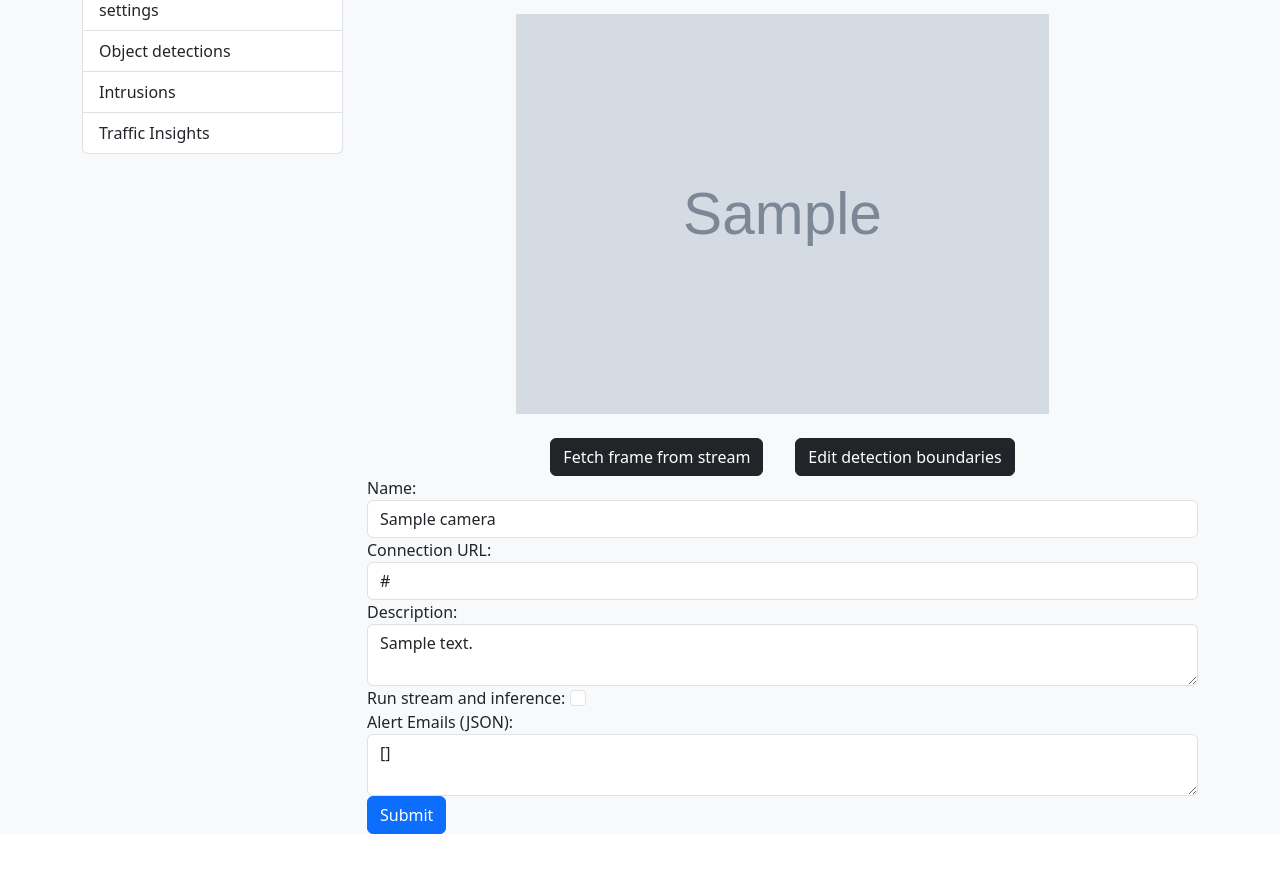
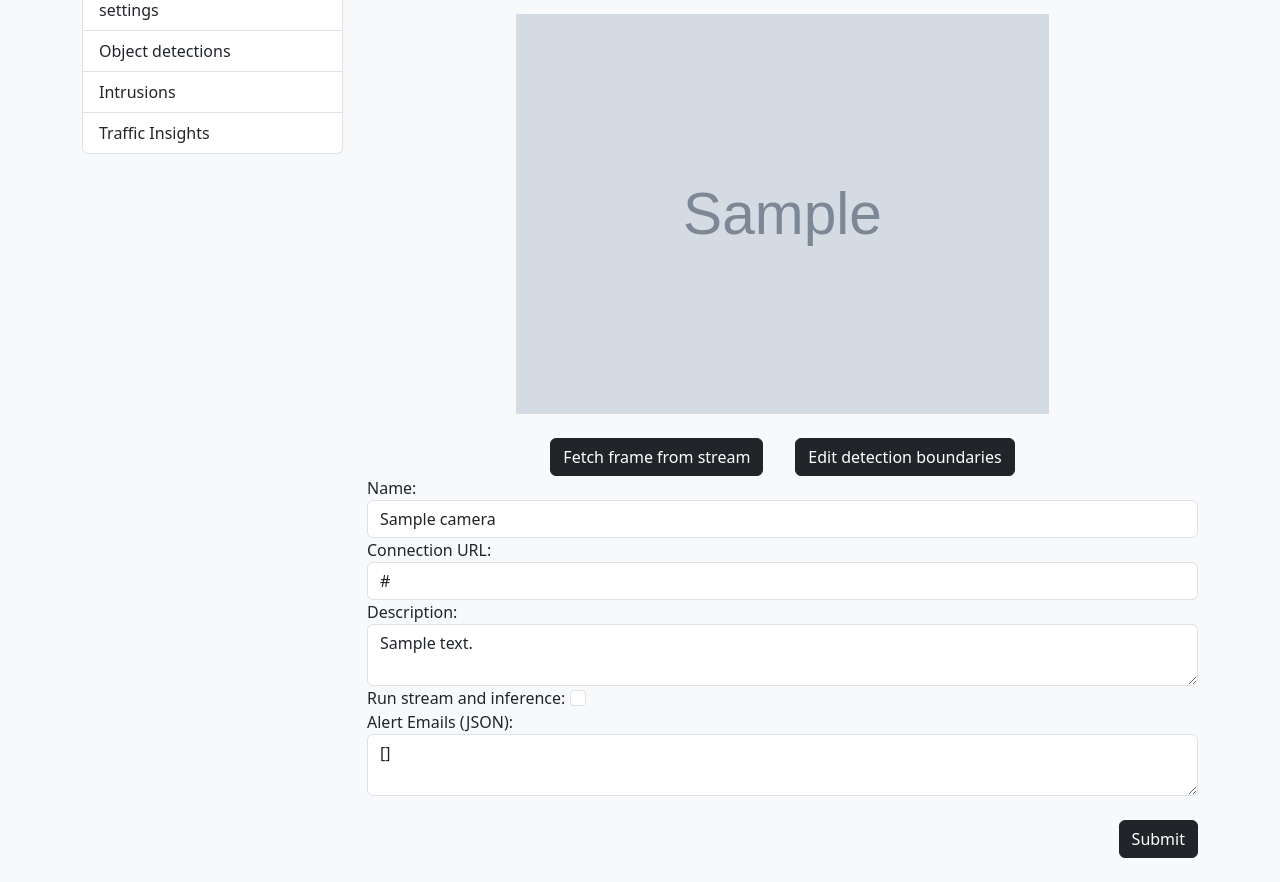
Before and after one commit to Aditya-1208/SurveilHub, a Flask app: template app/templates/camera/settings.html in a window 1280 px wide. Shown: the part 114-996 px from the top of the page. Before the commit the page ends 948 px from the top, so only its background shows below. Run offline with Flask 3, Linux system fonts and the light colour scheme; the template is opened without the code that fills it: most values are stand-ins (such as "Sample title", 1, 10 or a date in 2020); grey boxes marked "Sample" are stand-in pictures; parts of the project's set-up code (start-up, migrations or seed data) failed here and were passed over.

Commit message:
fix typos

```diff
--- a/app/templates/camera/settings.html
+++ b/app/templates/camera/settings.html
@@ -5,7 +5,7 @@
     Camera and detection settings
 </h3>
 
-<form method="POST" action="{{ url_for('update_camera', camera_id=camera.id) }}" class="mt-3">
+<form method="POST" action="{{ url_for('update_camera', camera_id=camera.id) }}" class="mt-3 pb-4">
     <div class="container d-flex flex-column">
         <img src="{% if camera.image_path %}/static/camera/reference_images/{{ camera.image_path }}{% else %}/static/images/default.jpg{% endif %}"
             class="card-img-top mb-4" alt="...">
@@ -42,13 +42,14 @@
     <input type="hidden" id="line_points" name="line_points" value="{{ camera.get_line_points() | tojson }}">
     <input type="hidden" id="polygon_points" name="polygon_points" value="{{ camera.get_polygon_points() | tojson }}">
 
-    <div class="form-group">
+    <div class="form-group mb-4">
         <label for="alert_emails">Alert Emails (JSON):</label>
         <textarea id="alert_emails" name="alert_emails"
             class="form-control">{{ camera.get_alert_emails() | tojson }}</textarea>
     </div>
-
-    <button type="submit" class="btn btn-primary">Submit</button>
+    <div class="d-flex justify-content-end">
+        <button type="submit" class="btn btn-dark">Submit</button>
+    </div>
 </form>
 
 <style>
--- a/app/templates/main_dashboard.html
+++ b/app/templates/main_dashboard.html
@@ -6,7 +6,7 @@
 <div class="row">
     <div class="col-md-12 d-flex justify-content-between align-items-center mb-4">
         <h2 class="d-inline-block">All Cameras</h2>
-        <a href="{{ url_for('create_camera_page') }}" class="btn btn-   ">Create Camera</a>
+        <a href="{{ url_for('create_camera_page') }}" class="btn btn-dark">Create Camera</a>
     </div>
 
     <!-- List of cameras -->
@@ -18,7 +18,7 @@
             <div class="card-body">
                 <h5 class="card-title">{{ camera.name }}</h5>
                 <p class="card-text">{{ camera.description }}</p>
-                <a href="{{ url_for('view_camera', camera_id=camera.id) }}" class="btn btn- ">Camera
+                <a href="{{ url_for('view_camera', camera_id=camera.id) }}" class="btn btn-dark">Camera
                     Dashboard</a>
             </div>
         </div>
```
